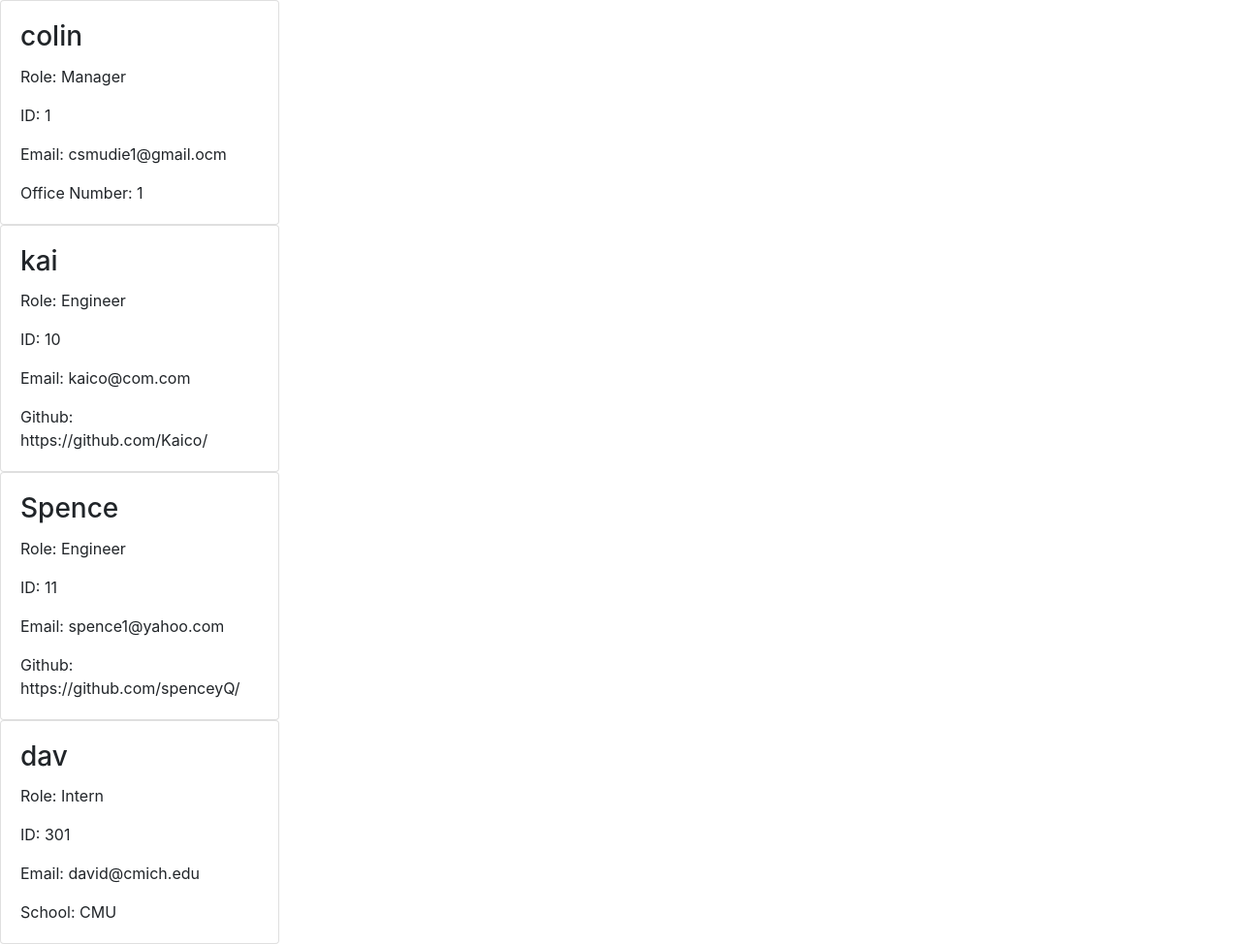
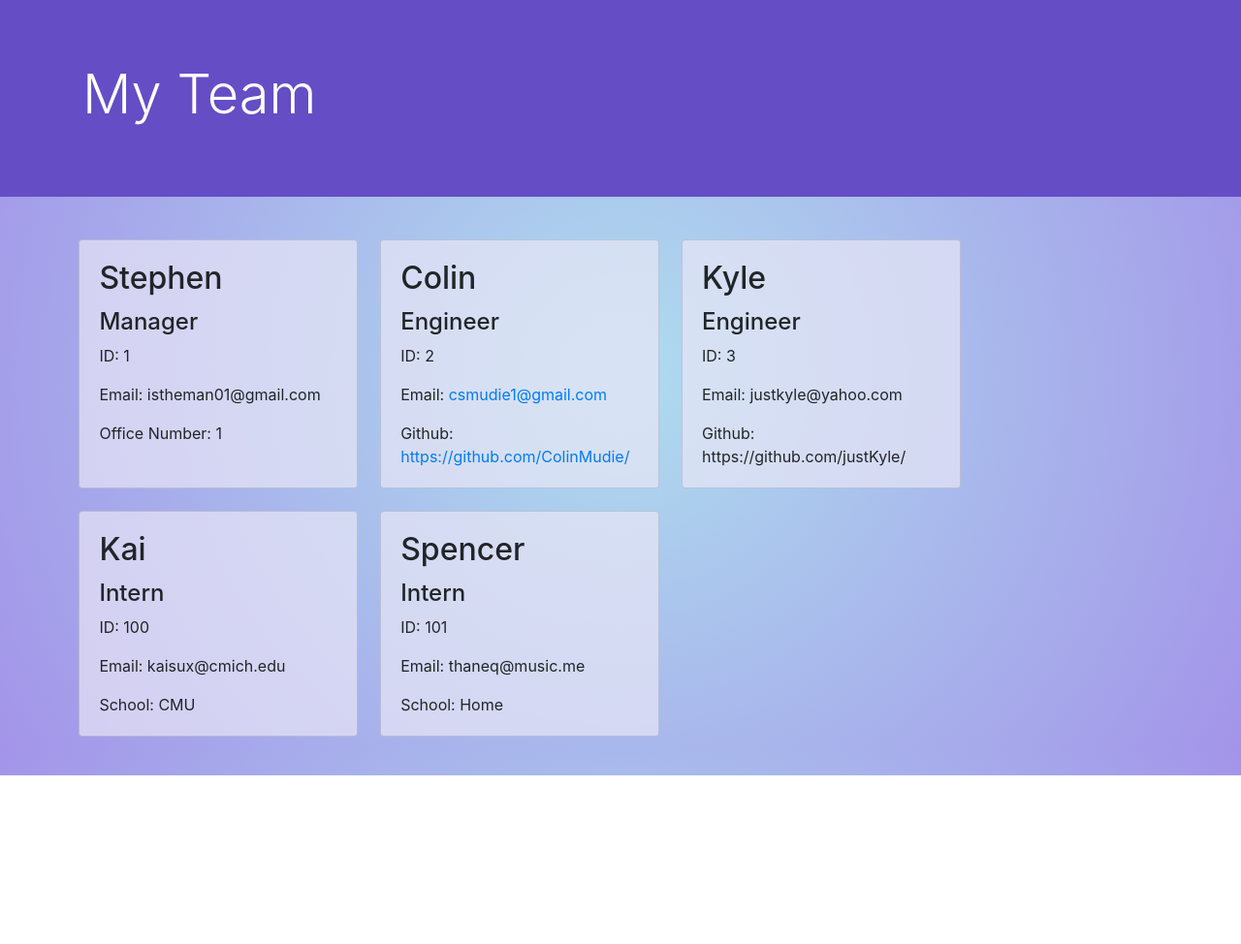
Before and after one commit to ColinMudie/Team_Profile_Generator, a website: page index.html in a window 1280 px wide. Shown: the whole page at 97% size. After the commit the page ends 800 px from the top, so only its background shows below. Drawn offline with nearby package versions, Linux system fonts and the light colour scheme.

Commit message:
added style for dynamic cards

```diff
--- /dev/null
+++ b/css/style.css
@@ -0,0 +1,13 @@
+body{
+    background: rgb(174,217,238);
+    background: radial-gradient(circle, rgba(174,217,238,1) 5%, rgba(163,148,233,1) 100%);
+}
+
+.card-custom{
+    margin: 1%;
+    background-color: rgba(234, 231, 246, 0.673);
+}
+.jumbotron-custom{
+    background-color: rgb(101, 77, 198);
+    color: white;
+}
--- a/index.html
+++ b/index.html
@@ -1,58 +1,78 @@
-
 <!DOCTYPE html>
 <html lang="en">
+
 <head>
     <meta charset="UTF-8">
     <meta http-equiv="X-UA-Compatible" content="IE=edge">
     <meta name="viewport" content="width=device-width, initial-scale=1.0">
     <title>Team Profile Generator</title>
-        <link rel="stylesheet" href="https://cdn.jsdelivr.net/npm/bootstrap@4.5.3/dist/css/bootstrap.min.css" integrity="sha384-TX8t27EcRE3e/ihU7zmQxVncDAy5uIKz4rEkgIXeMed4M0jlfIDPvg6uqKI2xXr2" crossorigin="anonymous">
+    <link rel="stylesheet" href="https://cdn.jsdelivr.net/npm/bootstrap@4.5.3/dist/css/bootstrap.min.css"
+        integrity="sha384-TX8t27EcRE3e/ihU7zmQxVncDAy5uIKz4rEkgIXeMed4M0jlfIDPvg6uqKI2xXr2" crossorigin="anonymous">
+    <link rel="stylesheet" href="css/style.css">
 </head>
+
 <body>
-
-            <div class="card" style="width: 18rem;">
+    <div class="jumbotron jumbotron-fluid jumbotron-custom">
+        <div class="container">
+            <h1 class="display-4">My Team</h1>
+        </div>
+    </div>
+    <div class="container">
+        <div class="row">
+            <div class="card card-custom" style="width: 18rem;">
                 <div class="card-body">
-                <h3 class="card-title">colin</h3>
-                <p class="card-text">Role: Manager</p>
+                    <h2 class="card-title">Stephen</h2>
+                    <h4 class="card-text">Manager</h4>
                     <p class="card-text">ID: 1</p>
-                <p class="card-text">Email: csmudie1@gmail.ocm</p>
-                <p class="card-text">Office Number:  1</p>
+                    <p class="card-text">Email: istheman01@gmail.com</p>
+                    <p class="card-text">Office Number: 1</p>
+                </div>
+            </div>
+            <div class="card card-custom" style="width: 18rem;">
+                <div class="card-body">
+                    <h2 class="card-title">Colin</h2>
+                    <h4 class="card-text">Engineer</h4>
+                    <p class="card-text">ID: 2</p>
+                    <p class="card-text">Email: <a href="maito:csmudie1@gmail.com">csmudie1@gmail.com</a></p>
+                    <p class="card-text">Github: <a href="https://github.com/ColinMudie/" target="_blank">https://github.com/ColinMudie/</a></p>
+                </div>
+            </div>
+            <div class="card card-custom" style="width: 18rem;">
+                <div class="card-body">
+                    <h2 class="card-title">Kyle</h2>
+                    <h4 class="card-text">Engineer</h4>
+                    <p class="card-text">ID: 3</p>
+                    <p class="card-text">Email: justkyle@yahoo.com</p>
+                    <p class="card-text">Github: https://github.com/justKyle/</p>
+                </div>
+            </div>
+            <div class="card card-custom" style="width: 18rem;">
+                <div class="card-body">
+                    <h2 class="card-title">Kai</h2>
+                    <h4 class="card-text">Intern</h4>
+                    <p class="card-text">ID: 100</p>
+                    <p class="card-text">Email: kaisux@cmich.edu</p>
+                    <p class="card-text">School: CMU</p>
+                </div>
+            </div>
+            <div class="card card-custom" style="width: 18rem;">
+                <div class="card-body">
+                    <h2 class="card-title">Spencer</h2>
+                    <h4 class="card-text">Intern</h4>
+                    <p class="card-text">ID: 101</p>
+                    <p class="card-text">Email: thaneq@music.me</p>
+                    <p class="card-text">School: Home</p>
+                </div>
+            </div>
         </div>
     </div>
 
 
-            <div class="card" style="width: 18rem;">
-            <div class="card-body">
-                <h3 class="card-title">kai</h3>
-                <p class="card-text">Role: Engineer</p>
-                <p class="card-text">ID: 10</p>
-                <p class="card-text">Email: kaico@com.com</p>
-                <p class="card-text">Github: https://github.com/Kaico/</p>
-            </div>
-            </div>
-
-            <div class="card" style="width: 18rem;">
-            <div class="card-body">
-                <h3 class="card-title">Spence</h3>
-                <p class="card-text">Role: Engineer</p>
-                <p class="card-text">ID: 11</p>
-                <p class="card-text">Email: spence1@yahoo.com</p>
-                <p class="card-text">Github: https://github.com/spenceyQ/</p>
-            </div>
-            </div>
-
-
-            <div class="card" style="width: 18rem;">
-            <div class="card-body">
-                <h3 class="card-title">dav</h3>
-                <p class="card-text">Role: Intern</p>
-                <p class="card-text">ID: 301</p>
-                <p class="card-text">Email: david@cmich.edu</p>
-                <p class="card-text">School: CMU</p>
-            </div>
-            </div>
-
 </body>
-        <script src="https://code.jquery.com/jquery-3.5.1.slim.min.js" integrity="sha384-DfXdz2htPH0lsSSs5nCTpuj/zy4C+OGpamoFVy38MVBnE+IbbVYUew+OrCXaRkfj" crossorigin="anonymous"></script>
-        <script src="https://cdn.jsdelivr.net/npm/bootstrap@4.5.3/dist/js/bootstrap.bundle.min.js" integrity="sha384-ho+j7jyWK8fNQe+A12Hb8AhRq26LrZ/JpcUGGOn+Y7RsweNrtN/tE3MoK7ZeZDyx" crossorigin="anonymous"></script>
+<script src="https://code.jquery.com/jquery-3.5.1.slim.min.js"
+    integrity="sha384-DfXdz2htPH0lsSSs5nCTpuj/zy4C+OGpamoFVy38MVBnE+IbbVYUew+OrCXaRkfj"
+    crossorigin="anonymous"></script>
+<script src="https://cdn.jsdelivr.net/npm/bootstrap@4.5.3/dist/js/bootstrap.bundle.min.js"
+    integrity="sha384-ho+j7jyWK8fNQe+A12Hb8AhRq26LrZ/JpcUGGOn+Y7RsweNrtN/tE3MoK7ZeZDyx"
+    crossorigin="anonymous"></script>
 </html>
```
Also changed, not shown: scripts/generate-html.js (+25 -16 lines), test-html.html (deleted, +0 -12 lines), 1 other file. Lines whose indentation alone changed are shown as unchanged.
